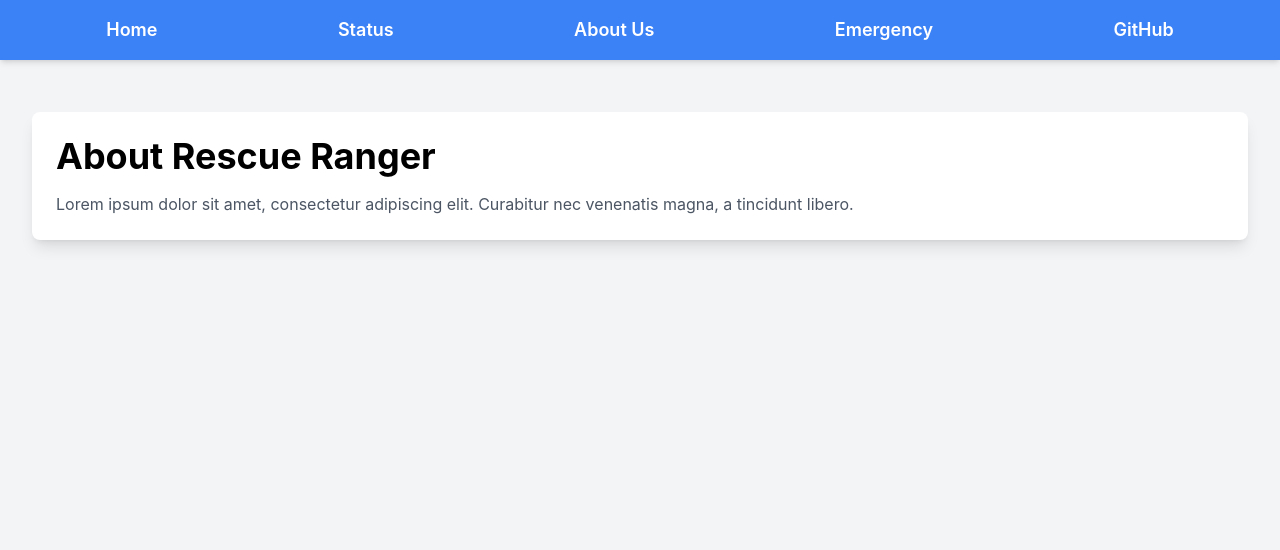
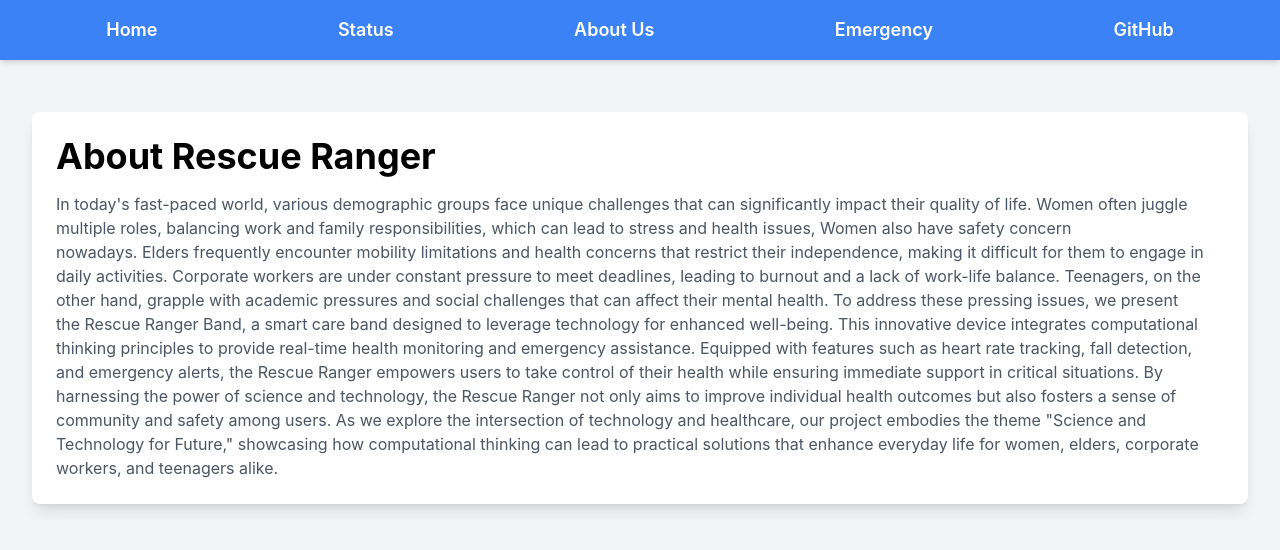
Before and after one commit to the-rescue-ranger/rescue-ranger, a React (Create React App) app in the folder client/: page /about in a window 1280 px wide. Shown: the top 550 px of the page. Built offline with nearby package versions, Linux system fonts and the light colour scheme.

Commit message:
Update About.js

```diff
--- a/client/src/About.js
+++ b/client/src/About.js
@@ -6,7 +6,27 @@ const About = () => {
       <div className="bg-white rounded-lg shadow-lg p-6 transition-transform transform hover:scale-105">
         <h1 className="text-4xl font-bold">About Rescue Ranger</h1>
         <p className="mt-4 text-gray-600">
-          Lorem ipsum dolor sit amet, consectetur adipiscing elit. Curabitur nec venenatis magna, a tincidunt libero.
+          In today&#39;s fast-paced world, various demographic groups face unique challenges that can
+significantly impact their quality of life. Women often juggle multiple roles, balancing work
+and family responsibilities, which can lead to stress
+and health issues, Women also have safety concern
+nowadays. Elders frequently encounter mobility
+limitations and health concerns that restrict their
+independence, making it difficult for them to engage
+in daily activities. Corporate workers are under constant pressure to meet deadlines, leading
+to burnout and a lack of work-life balance. Teenagers, on the other hand, grapple with
+academic pressures and social challenges that can affect their mental health. To address these
+pressing issues, we present the Rescue Ranger Band, a smart care band designed to
+leverage technology for enhanced well-being. This innovative device integrates
+computational thinking principles to provide real-time health monitoring and emergency
+assistance. Equipped with features such as heart rate tracking, fall detection, and emergency
+alerts, the Rescue Ranger empowers users to take control of their health while ensuring
+immediate support in critical situations. By harnessing the power of science and technology,
+the Rescue Ranger not only aims to improve individual health outcomes but also fosters a
+sense of community and safety among users. As we explore the intersection of technology
+and healthcare, our project embodies the theme &quot;Science and Technology for Future,&quot;
+showcasing how computational thinking can lead to practical solutions that enhance
+everyday life for women, elders, corporate workers, and teenagers alike.
         </p>
       </div>
     </div>
```
